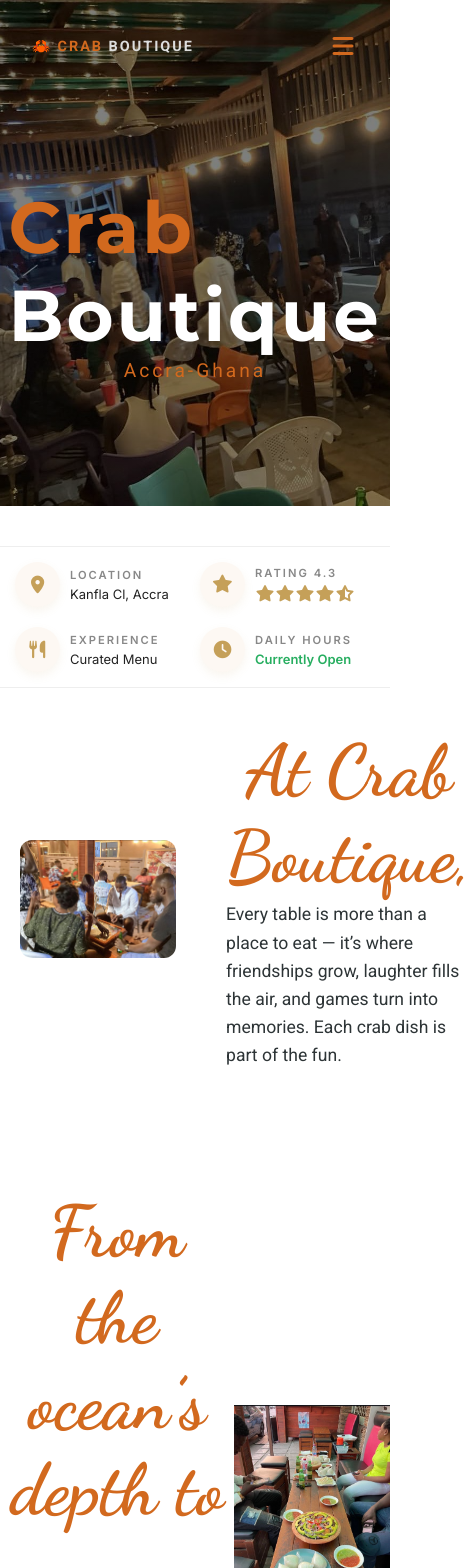
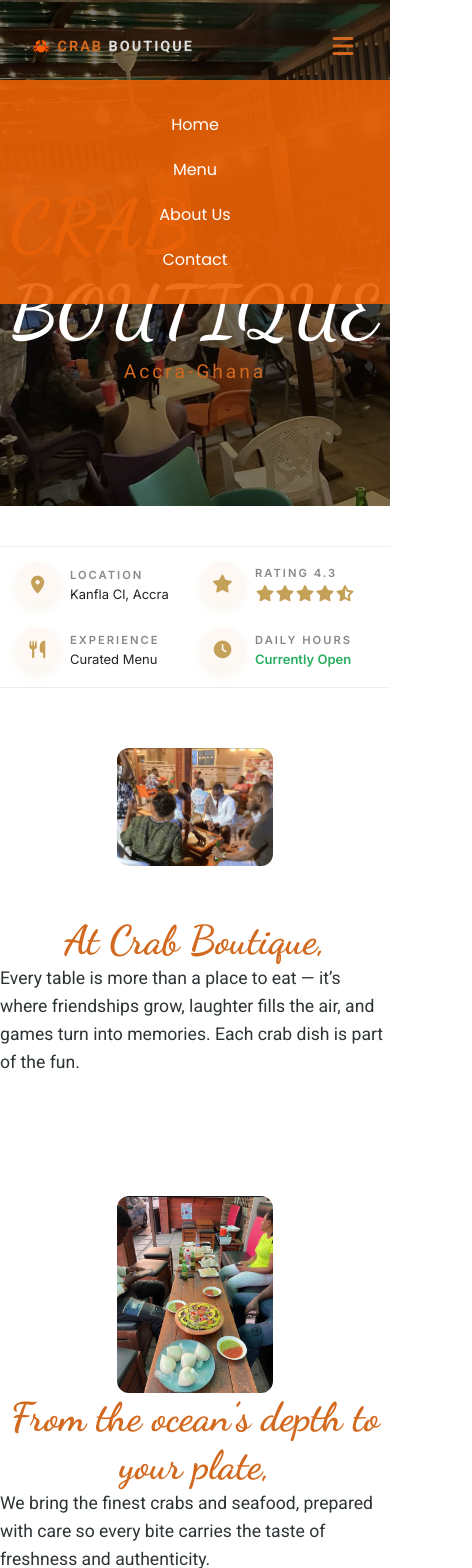
Before and after one commit to xebi112/Crab-Boutique, a React (Vite) app in the folder crab-boutique/: page / in a window 390 px wide. Shown: the top 1568 px of the page, 472 px wide, since content can reach past the window. Built offline with nearby package versions, Linux system fonts and the light colour scheme.

Commit message:
worked on the menu bar toggle

```diff
--- a/crab-boutique/src/COMPONENTS/Home.jsx
+++ b/crab-boutique/src/COMPONENTS/Home.jsx
@@ -1,4 +1,4 @@
-import React, { useEffect } from "react";
+import React, { useEffect, useState } from "react";
 import { Link } from "react-router-dom";
 import AOS from "aos";
 import "aos/dist/aos.css";
@@ -22,6 +22,14 @@ function Home() {
 
     return hour >= 9 && hour < 20;
   }
+  //use state for togle
+  const [isOpen, setIsOpen] = useState(false);
+
+  // toggle function
+  const toggleMenu = () => {
+    setIsOpen(!isOpen);
+  };
+
   return (
     <>
       <div className="Header">
@@ -29,10 +37,21 @@ function Home() {
           <p className="logo-name">
             🦀 <span>Crab</span> Boutique
           </p>
-          <div className="menu-burger">
-            <i className="fa-solid fa-bars"></i>
+          <div className="toggle-menus">
+            {/* 3. Logic: If NOT open, show Burger. If open, show Times (X) */}
+            {!isOpen ? (
+              <div className="menu-burger" onClick={toggleMenu}>
+                <i className="fa-solid fa-bars"></i>
+              </div>
+            ) : (
+              <div className="close-btn" onClick={toggleMenu}>
+                <i className="fas fa-times"></i>
+              </div>
+            )}
           </div>
-          <div className="nav-links">
+
+          {/* 4. Links show only when isOpen is true */}
+          <div className={`nav-links ${isOpen ? "active" : ""}`}>
             <Link to="/">Home</Link>
             <Link to="/menu">Menu</Link>
             <Link to="/about">About Us</Link>
@@ -250,11 +269,6 @@ function Home() {
           </div>
 
           <div className="footer-content">
-            <p className="footer-mission">
-              At <span>Crab Boutique</span>, every meal is crafted with passion,
-              freshness, and unforgettable flavor.
-            </p>
-
             <hr className="footer-divider" />
 
             <section className="about-details">
--- a/crab-boutique/src/index.css
+++ b/crab-boutique/src/index.css
@@ -82,7 +82,9 @@ span {
   display: flex;
   gap: 30px;
 }
-
+.close-btn {
+  display: none;
+}
 .hero-order-btn {
   background-color: chocolate;
   color: #fff;
@@ -129,8 +131,32 @@ span {
   .Header {
     height: 60vh;
   }
+
+  .head {
+    display: flex;
+    justify-content: space-between;
+    align-items: center;
+    padding: 2rem;
+  }
   .nav-links {
+    flex-direction: column; /* Stack vertically */
+    position: absolute;
+    top: 80px; /* Adjust based on your header height */
+    left: 0;
+    width: 100%;
+    background-color: rgba(236, 97, 4, 0.9); /* Dark background to see links */
+    padding: 2rem;
+    gap: 20px;
+    text-align: center;
+    z-index: 100; /* Make sure it's on top of images */
+  }
+  .nav-links.active {
     display: none;
+  }
+
+  .close-btn {
+    display: flex;
+    color: rgba(236, 97, 4, 0.9);
   }
   .logo-name {
     font-family: "Roboto";
@@ -145,8 +171,12 @@ span {
     color: #d2691e;
   }
   .small-screen-logo-name {
-    font-size: 0.5rem;
-    color: red;
+    font-size: 2.2rem;
+    font-family: "Dancing Script" !important; /* !important forces React to prioritize this */
+    font-weight: 800;
+    letter-spacing: 1px;
+    text-transform: uppercase;
+    margin-bottom: 5px;
   }
   .small-screen-hero-mesg {
     display: flex;
@@ -268,6 +298,7 @@ span {
     font-size: 0.9rem;
   }
 }
+
 /*end*/
 .container {
   display: flex;
@@ -290,10 +321,12 @@ span {
 }
 .img-right img {
   width: 40%;
+  border-radius: 12px;
 }
+
 .sub-text {
   font-family: "Dancing Script";
-  font-size: 4.5rem;
+  font-size: 2.5rem;
   color: #d2691e;
 }
 .text {
@@ -329,7 +362,6 @@ span {
   justify-content: center;
   align-items: center;
   flex-direction: column;
-  font-family: "Poppins";
 }
 .menu-table {
   max-width: 1000px;
@@ -435,6 +467,7 @@ span {
   }
   .img-left,
   .img-right {
+    flex-direction: column;
     align-items: center;
     text-align: center;
   }
```
